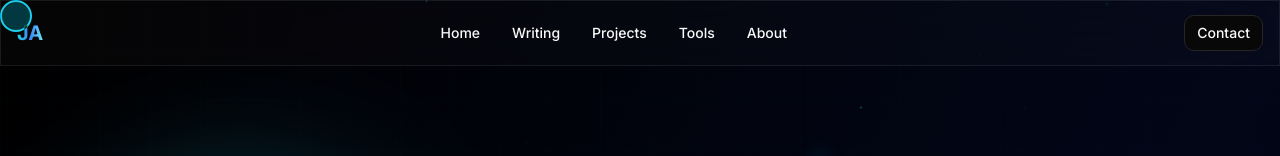
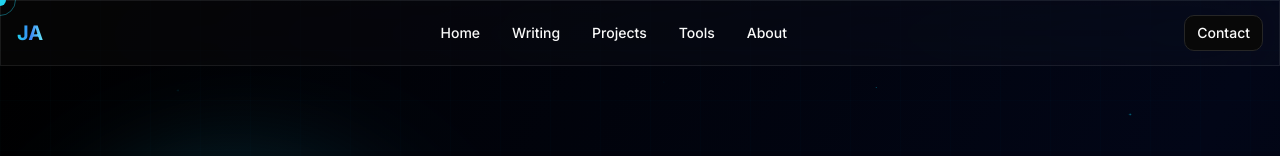
Before and after one commit to inetvercel/James-Allsopp, a Next.js app: page / in a window 1280 px wide. Shown: the top 156 px of the page. Built offline with nearby package versions, Linux system fonts and the light colour scheme.

Commit message:
Refine cursor to simple cyan dot with ring, reduce stars to 40 for cleaner aesthetic

```diff
--- a/components/Hero.tsx
+++ b/components/Hero.tsx
@@ -7,7 +7,6 @@ import { useEffect, useState } from "react"
 
 export function Hero() {
   const [mousePosition, setMousePosition] = useState({ x: 0, y: 0 })
-  const [cursorVariant, setCursorVariant] = useState("default")
   const [windowSize, setWindowSize] = useState({ width: 1920, height: 1080 })
 
   const cursorX = useMotionValue(0)
@@ -53,42 +52,30 @@ export function Hero() {
     [-15, 15]
   )
 
-  const variants = {
-    default: {
-      scale: 1,
-      backgroundColor: "rgba(6, 182, 212, 0.3)",
-    },
-    text: {
-      scale: 3,
-      backgroundColor: "rgba(6, 182, 212, 0.1)",
-      mixBlendMode: "difference" as const,
-    },
-    button: {
-      scale: 1.5,
-      backgroundColor: "rgba(6, 182, 212, 0.5)",
-    }
-  }
-
   return (
     <section
-      className="relative min-h-[90vh] flex items-center justify-center overflow-hidden cursor-none"
-      onMouseEnter={() => setCursorVariant("default")}
+      className="relative min-h-[90vh] flex items-center justify-center overflow-hidden"
+      style={{ cursor: 'none' }}
     >
-      {/* Custom Cursor */}
+      {/* Custom Cursor - Simple Cyan Dot */}
       <motion.div
-        className="fixed top-0 left-0 w-8 h-8 rounded-full border-2 border-cyan-400 pointer-events-none z-[100] mix-blend-difference"
+        className="fixed top-0 left-0 pointer-events-none z-[100]"
         style={{
           x: cursorXSpring,
           y: cursorYSpring,
         }}
-        variants={variants}
-        animate={cursorVariant}
-        transition={{ type: "spring", stiffness: 500, damping: 28 }}
-      />
+      >
+        <div className="relative -translate-x-1/2 -translate-y-1/2">
+          {/* Main cursor dot */}
+          <div className="w-3 h-3 bg-cyan-400 rounded-full" />
+          {/* Outer ring */}
+          <div className="absolute top-1/2 left-1/2 -translate-x-1/2 -translate-y-1/2 w-8 h-8 border border-cyan-400/40 rounded-full" />
+        </div>
+      </motion.div>
 
       {/* Animated Star Field */}
       <div className="absolute inset-0">
-        {[...Array(100)].map((_, i) => {
+        {[...Array(40)].map((_, i) => {
           const size = Math.random() * 3
           const duration = Math.random() * 3 + 2
           const delay = Math.random() * 2
@@ -250,8 +237,6 @@ export function Hero() {
             animate={{ opacity: 1, x: 0 }}
             transition={{ duration: 0.8 }}
             className="flex-1 text-center lg:text-left"
-            onMouseEnter={() => setCursorVariant("text")}
-            onMouseLeave={() => setCursorVariant("default")}
           >
             <motion.div
               initial={{ scale: 0 }}
@@ -297,8 +282,6 @@ export function Hero() {
               animate={{ opacity: 1, y: 0 }}
               transition={{ delay: 0.6 }}
               className="flex flex-col sm:flex-row gap-4 justify-center lg:justify-start"
-              onMouseEnter={() => setCursorVariant("button")}
-              onMouseLeave={() => setCursorVariant("default")}
             >
               <Button size="lg" className="text-lg group relative overflow-hidden">
                 <span className="relative z-10">Explore My World</span>
```
